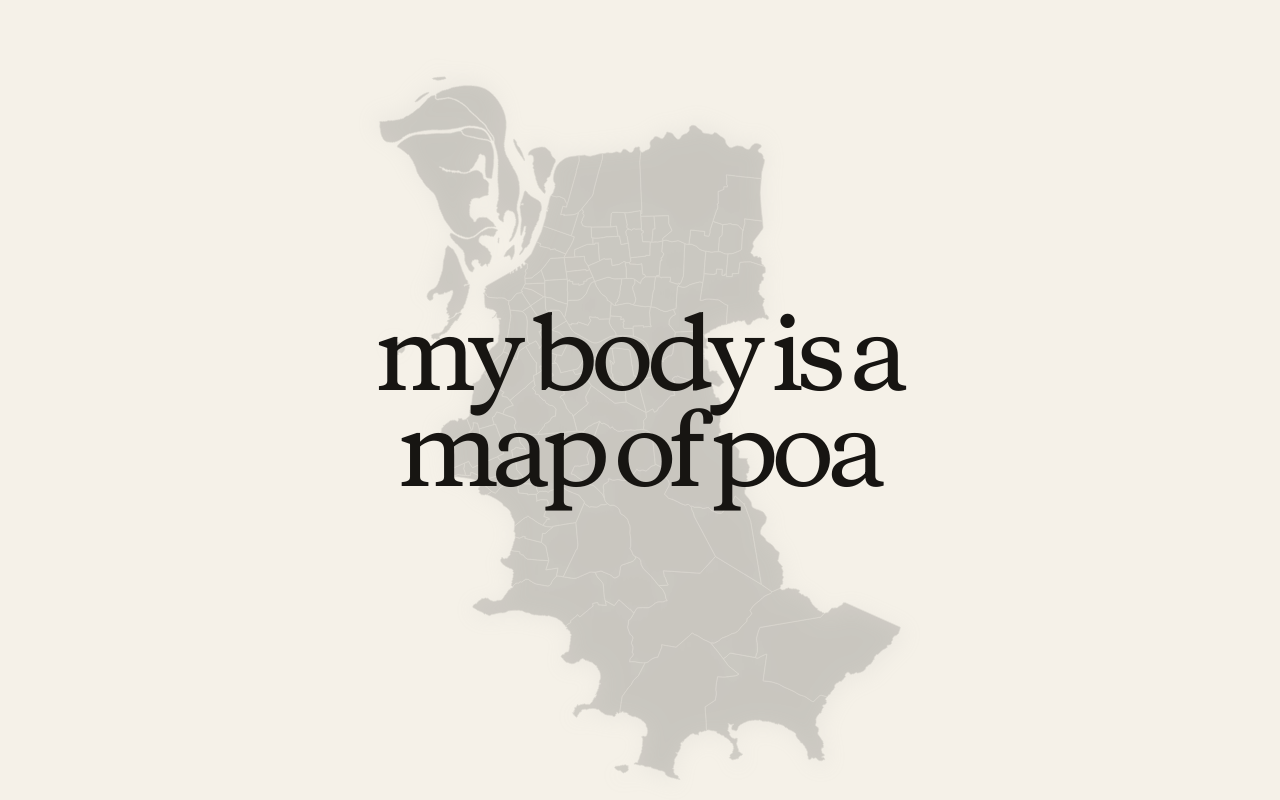
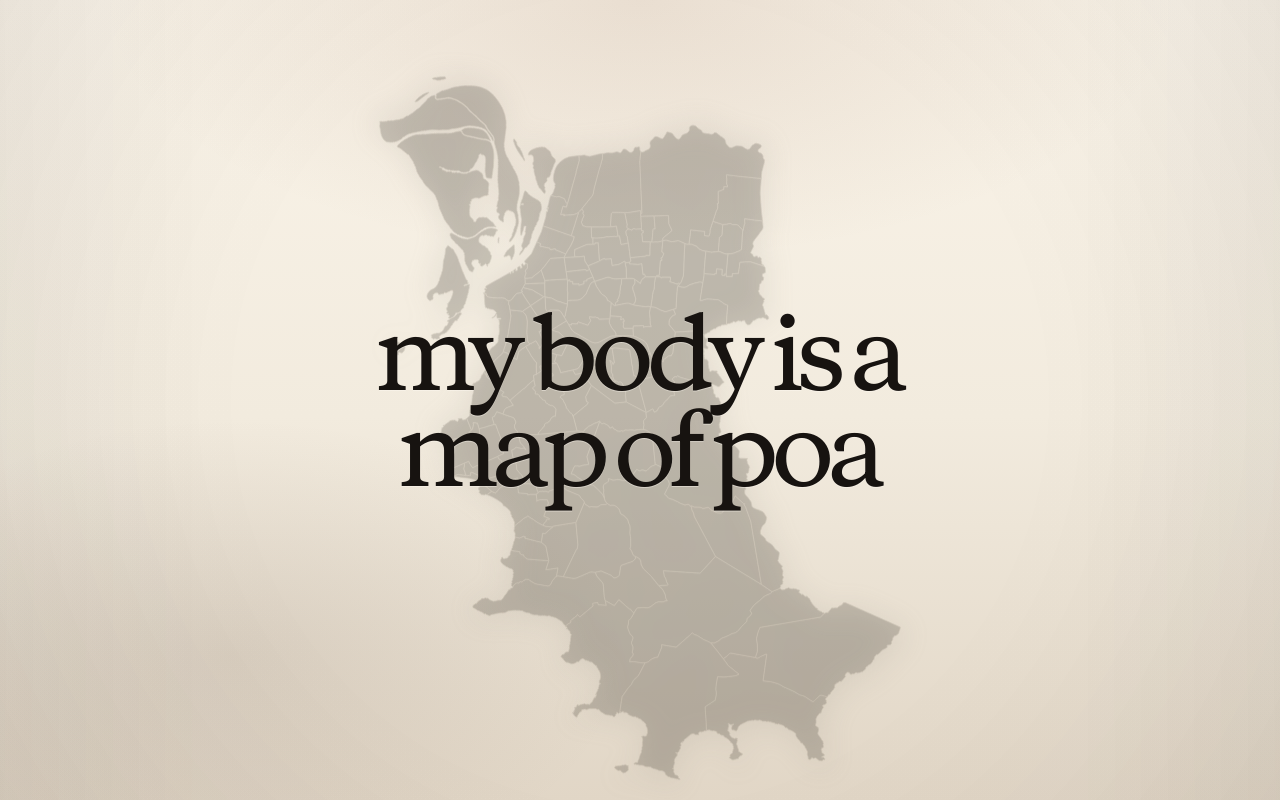
Before and after one commit to gabrielguivan/poagab, a website: page index.html in a window 1280 px wide. Drawn offline with Linux system fonts and the light colour scheme.

Commit message:
Add files via upload

```diff
--- a/styles.css
+++ b/styles.css
@@ -7,8 +7,13 @@
 }
 
 :root {
-  --bg: #f5f1e8;
-  --text: #171512;
+  --bg-top: #faf4e9;
+  --bg: #f2ebde;
+  --bg-bottom: #e1d6c6;
+  --text: #171310;
+  --text-soft: rgba(23, 19, 16, 0.1);
+  --map-warmth: rgba(132, 89, 63, 0.14);
+  --map-shadow: rgba(78, 58, 47, 0.1);
 }
 
 * {
@@ -22,11 +27,24 @@ body {
 }
 
 body {
-  background: var(--bg);
+  background:
+    radial-gradient(58rem 28rem at 50% 0%, var(--map-warmth), transparent 58%),
+    radial-gradient(40rem 24rem at 18% 82%, var(--map-shadow), transparent 62%),
+    linear-gradient(180deg, var(--bg-top) 0%, var(--bg) 52%, var(--bg-bottom) 100%);
   color: var(--text);
   -webkit-font-smoothing: antialiased;
   text-rendering: optimizeLegibility;
   overflow: hidden;
+}
+
+body::before {
+  content: "";
+  position: fixed;
+  inset: 0;
+  pointer-events: none;
+  background:
+    linear-gradient(90deg, rgba(23, 19, 16, 0.03) 0%, transparent 16%, transparent 84%, rgba(23, 19, 16, 0.03) 100%),
+    radial-gradient(circle at center, transparent 52%, rgba(23, 19, 16, 0.045) 100%);
 }
 
 .page {
@@ -58,15 +76,15 @@ body {
 }
 
 .map-reference-shadow {
-  opacity: 0.12;
-  filter: grayscale(1) blur(10px) contrast(1.1);
+  opacity: 0.17;
+  filter: sepia(0.28) blur(14px) contrast(1.02) brightness(0.8);
   transform: translateY(4%) scale(1.02);
 }
 
 .map-reference-main {
-  opacity: 0.28;
+  opacity: 0.34;
   mix-blend-mode: multiply;
-  filter: grayscale(1) contrast(1) brightness(0.72);
+  filter: sepia(0.22) saturate(0.78) contrast(1.03) brightness(0.68);
 }
 
 h1 {
@@ -81,6 +99,7 @@ h1 {
   letter-spacing: -0.045em;
   text-align: center;
   text-wrap: balance;
+  text-shadow: 0 1px 0 rgba(255, 250, 244, 0.42);
 }
 
 @media (max-width: 720px) {
```
